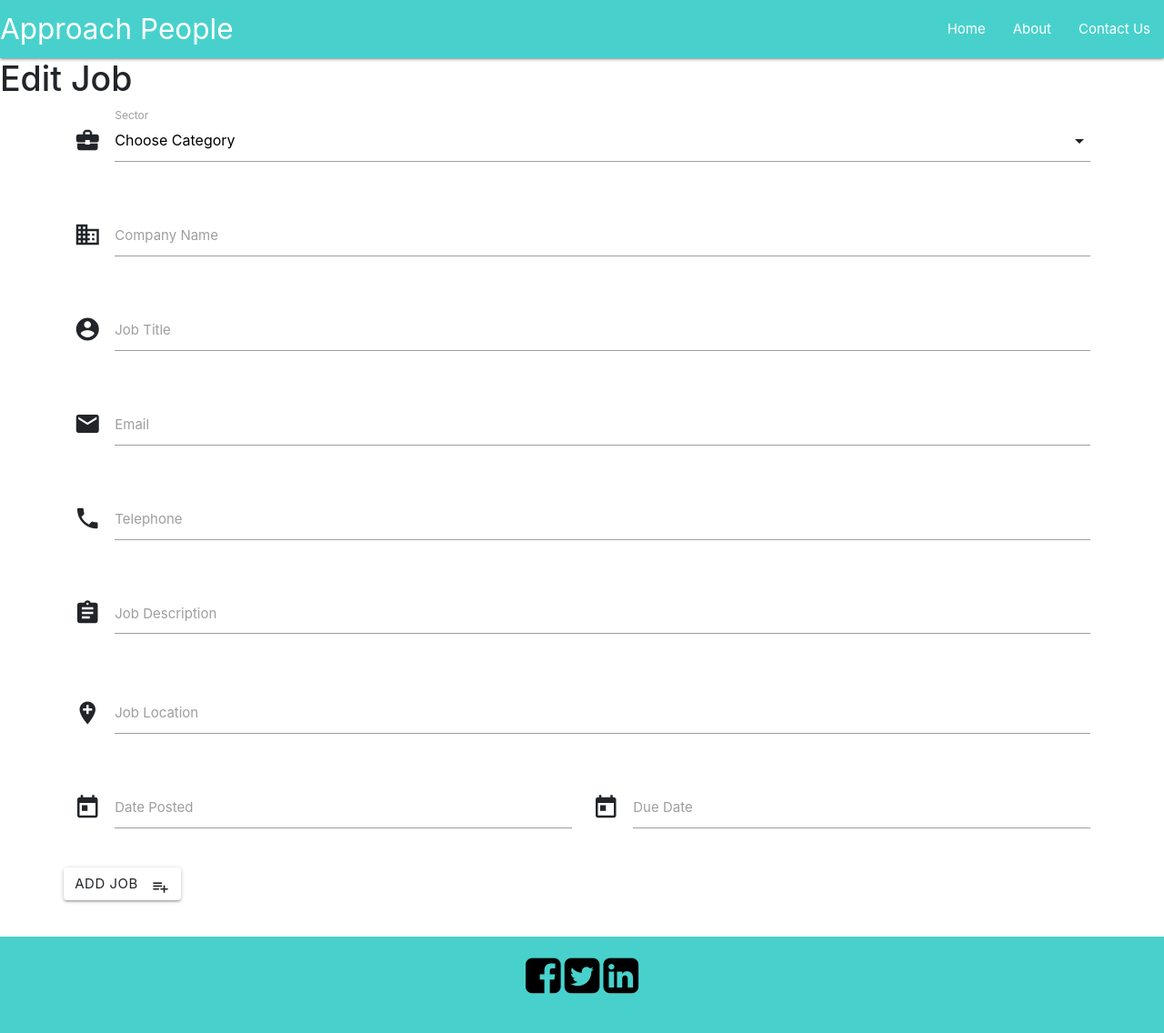
After one commit to Code-Institute-Submissions/approach_people, a Flask app: template templates/edit-job.html in a window 1280 px wide. The commit adds this page. Shown: the whole page at 91% size. Run offline with Flask 2, Linux system fonts and the light colour scheme; the template is opened without the code that fills it, so the values that code supplies are empty; some libraries are stand-ins or nearby versions.

Commit message:
Added edit job functionality and bind it to edit button

```diff
--- a/app.py
+++ b/app.py
@@ -49,6 +49,32 @@ def post_job():
     return redirect(url_for('jobs_posted'))
 
 
+@app.route('/edit_job/<job_id>')
+def edit_job(job_id):
+    the_job = mongo.db.jobs.find_one({"_id": ObjectId(job_id)})
+    all_categories = mongo.db.categories.find()
+    return render_template('edit-job.html', job=the_job,
+                           categories=all_categories)
+
+
+@app.route('/update_job/<job_id>', methods=["POST"])
+def update_job(job_id):
+    jobs = mongo.db.jobs
+    jobs.update({'_id': ObjectId(job_id)},
+    {
+        'category_name': request.form.get('category_name'),
+        'company_name': request.form.get('company_name'),
+        'job_title': request.form.get('job_title'),
+        'email': request.form.get('email'),
+        'telephone': request.form.get('telephone'),
+        'job_description': request.form.get('job_description'),
+        'job_location': request.form.get('job_location'),
+        'posted_date': request.form.get('posted_date'),
+        'due_date': request.form.get('due_date')
+    })
+    return redirect(url_for('jobs_posted'))
+
+
 @app.route('/delete_job/<job_id>')
 def delete_job(job_id):
     mongo.db.jobs.remove({'_id': ObjectId(job_id)})
--- /dev/null
+++ b/templates/edit-job.html
@@ -0,0 +1,86 @@
+{% extends 'base.html'%}
+{% block content %}
+<h1>Edit Job</h1>
+<div class="container">
+<div class="row">
+    <form action="{{ url_for('update_job', job_id=job._id) }}" method="POST" class="col s12">
+    <div class="row">
+        <div class="input-field col s12">
+          <i class="material-icons prefix">business_center</i>
+          <select id="category_name" name="category_name">
+          <option value="" disabled selected>Choose Category</option>
+            {% for cat in categories %}
+                      {% if cat.category_name == job.category_name %}
+                        <option value="{{cat.category_name}}" selected>{{cat.category_name}}</option>
+                      {% else %}
+                        <option value="{{cat.category_name}}">{{cat.category_name}}</option>
+                      {% endif %}
+            {% endfor %}
+        </select>
+          <label for="sector">Sector</label>
+        </div>
+       </div>
+      <div class="row">
+        <div class="input-field col s12">
+          <i class="material-icons prefix">business</i>
+          <input id="company_name" name="company_name" type="text" class="validate" value="{{job.company_name}}">
+          <label for="company_name">Company Name</label>
+        </div>
+       </div>
+       <div class="row">
+        <div class="input-field col s12">
+        <i class="material-icons prefix">account_circle</i>
+          <input id="job_title" name="job_title" type="text" class="validate" value="{{job.job_title}}">
+          <label for="job_title">Job Title</label>
+        </div>
+      </div>
+      <div class="row">
+        <div class="input-field col s12">
+        <i class="material-icons prefix">email</i>
+          <input id="email" name="email" type="email" class="validate" value="{{job.email}}">
+          <label for="email">Email</label>
+        </div>
+      </div>
+      <div class="row">
+        <div class="input-field col s12">
+          <i class="material-icons prefix">phone</i>
+          <input id="telephone" name="telephone" type="tel" class="validate" value="{{job.telephone}}">
+          <label for="icon_telephone">Telephone</label>
+        </div>
+      </div>
+      <div class="row">
+        <div class="input-field col s12">
+        <i class="material-icons prefix">assignment</i>
+          <textarea id="textarea1" name="job_description" class="materialize-textarea">{{job.job_description}}</textarea>
+          <label for="textarea1">Job Description</label>
+        </div>
+      </div>
+      <div class="row">
+        <div class="input-field col s12">
+        <i class="material-icons prefix">add_location</i>
+          <input id="job_location" name="job_location" type="text" class="validate" value="{{job.job_location}}">
+          <label for="job_location">Job Location</label>
+        </div>
+      </div>
+      <div class="row">
+            <div class="input-field col s6">
+                <i class="material-icons prefix">today</i>
+                <input id="posted_date" name="posted_date" type="text" class="datepicker" value="{{job.posted_date}}">
+                <label for="icon_prefix">Date Posted</label>
+            </div>
+
+            <div class="input-field col s6">
+                <i class="material-icons prefix">today</i>
+                <input id="due_date" name="due_date" type="text" class="datepicker" value="{{job.due_date}}">
+                <label for="icon_prefix">Due Date</label>
+            </div>
+        </div>
+      <div class="row">
+            <button class="btn waves-effect waves-light" type="submit" name="action">Add Job
+            <i class="material-icons right">playlist_add</i>
+            </button>
+        </div>
+    </form>
+  </div>
+  </div>
+{% endblock %}
--- a/templates/jobs-posted.html
+++ b/templates/jobs-posted.html
@@ -13,7 +13,7 @@
       <a href="#"><button class="btn waves-effect waves-light" type="submit" name="action">Apply
             <i class="material-icons right">send</i>
             </button></a>
-      <a href="#"><button class="btn waves-effect waves-light" type="submit" name="action">Update Job
+      <a href="{{url_for('edit_job', job_id=job._id)}}"><button class="btn waves-effect waves-light" type="submit" name="action">Edit Job
             <i class="material-icons right">update</i>
             </button></a>
       <a href="{{url_for('delete_job', job_id=job._id)}}"><button class="btn waves-effect waves-light" type="submit" name="action">Delete Job
```
